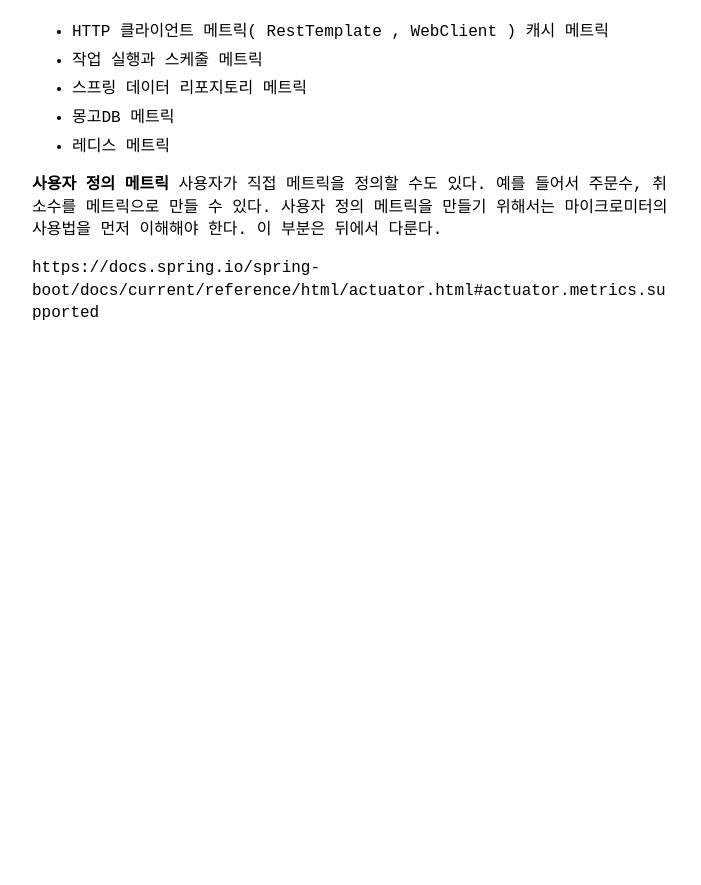
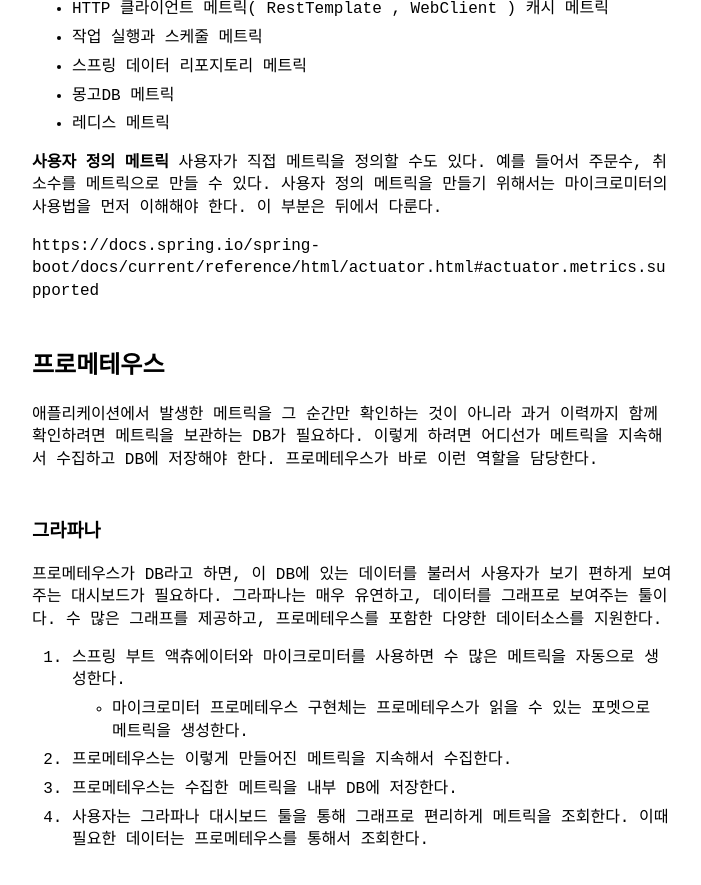
Before and after one commit to khjzzm/khjzzm.github.io, a Jekyll site: the page built from _posts/2023-06-27-Monitoring.md, in a window 1280 px wide and 900 px high, scrolled down 3101 px. Shown: the top 885 px of the window, without its empty margins (288-989 px from the left). Built offline with Jekyll 4.4.1, drawn with Linux system fonts in a browser that asks for light colours; before the commit the page ends 3506 px from its top, so only the background shows below that; some of the changed text lies outside the part shown.

Commit message:
프로메테우스, 그라파나

```diff
--- a/_posts/2023-06-27-Monitoring.md
+++ b/_posts/2023-06-27-Monitoring.md
@@ -2,7 +2,6 @@
 layout: post
 title: 마이크로미타, 프로메테우스, 그라파나
 ---
-
 
 ## 마이크로미터 소개
 - 마이크로미터는 애플리케이션 메트릭 파사드라고 불리는데, 애플리케이션의 메트릭(측정 지표)을 마이크로미터가 정한 표준 방법으로 모아서 제공해준다.
@@ -11,7 +10,7 @@
   - 로그를 추상화 하는 SLF4J 를 떠올려보면 쉽게 이해가 될 것이다.
 - 개발자는 마이크로미터가 정한 표준 방법으로 메트릭(측정 지표)를 전달하면 된다. 그리고 사용하는 모니터링 툴에 맞는 구현체를 선택하면 된다. 이후에 모니터링 툴이 변경되어도 해당 구현체만 변경하면 된다. 애플리케이션 코드는 모니터링 툴이 변경되어도 그대로 유지할 수 있다.
 
-[각 모니터링 툴에 대한 자세한 내용은 마이크로미터 공식 메뉴얼을 참고하자]https://micrometer.io/docs
+[각 모니터링 툴에 대한 자세한 내용은 마이크로미터 공식 메뉴얼을 참고하자](https://micrometer.io/docs)
 
 
 ## 메트릭 확인하기
@@ -85,7 +84,6 @@
 - exception : 예외
 - outcome : 상태코드를 그룹으로 모아서 확인 1xx:INFORMATIONAL , 2xx:SUCCESS , 3xx:REDIRECTION , 4xx:CLIENT_ERROR , 5xx:SERVER_ERROR
 
-
 **데이터소스 메트릭**
 DataSource , 커넥션 풀에 관한 메트릭을 확인할 수 있다. jdbc.connections. 으로 시작한다.
 최대 커넥션, 최소 커넥션, 활성 커넥션, 대기 커넥션 수 등을 확인할 수 있다.
@@ -119,3 +117,18 @@
 사용자 정의 메트릭을 만들기 위해서는 마이크로미터의 사용법을 먼저 이해해야 한다. 이 부분은 뒤에서 다룬다.
 
 https://docs.spring.io/spring-boot/docs/current/reference/html/actuator.html#actuator.metrics.supported
+
+
+## 프로메테우스
+애플리케이션에서 발생한 메트릭을 그 순간만 확인하는 것이 아니라 과거 이력까지 함께 확인하려면 메트릭을 보관하는 DB가 필요하다.
+이렇게 하려면 어디선가 메트릭을 지속해서 수집하고 DB에 저장해야 한다. 프로메테우스가 바로 이런 역할을 담당한다.
+
+### 그라파나
+프로메테우스가 DB라고 하면, 이 DB에 있는 데이터를 불러서 사용자가 보기 편하게 보여주는 대시보드가 필요하다.
+그라파나는 매우 유연하고, 데이터를 그래프로 보여주는 툴이다. 수 많은 그래프를 제공하고, 프로메테우스를 포함한 다양한 데이터소스를 지원한다.
+
+1. 스프링 부트 액츄에이터와 마이크로미터를 사용하면 수 많은 메트릭을 자동으로 생성한다.
+   - 마이크로미터 프로메테우스 구현체는 프로메테우스가 읽을 수 있는 포멧으로 메트릭을 생성한다.
+2. 프로메테우스는 이렇게 만들어진 메트릭을 지속해서 수집한다.
+3. 프로메테우스는 수집한 메트릭을 내부 DB에 저장한다.
+4. 사용자는 그라파나 대시보드 툴을 통해 그래프로 편리하게 메트릭을 조회한다. 이때 필요한 데이터는 프로메테우스를 통해서 조회한다.
```
